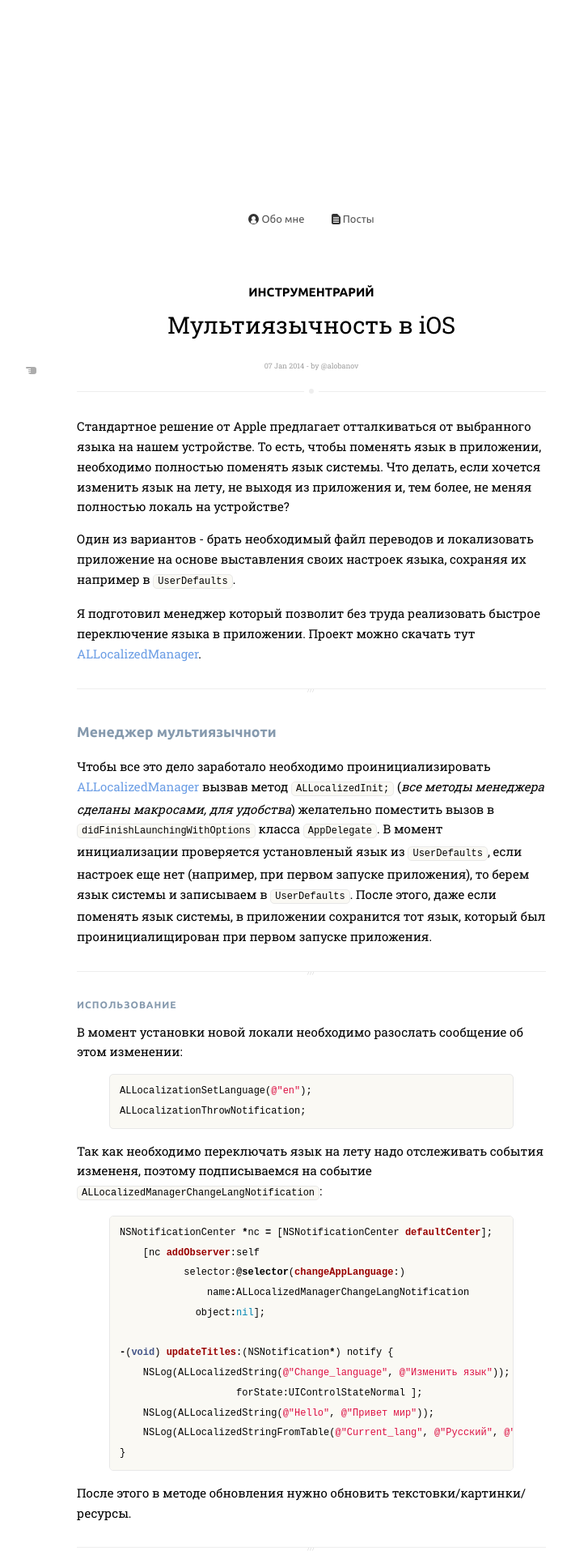
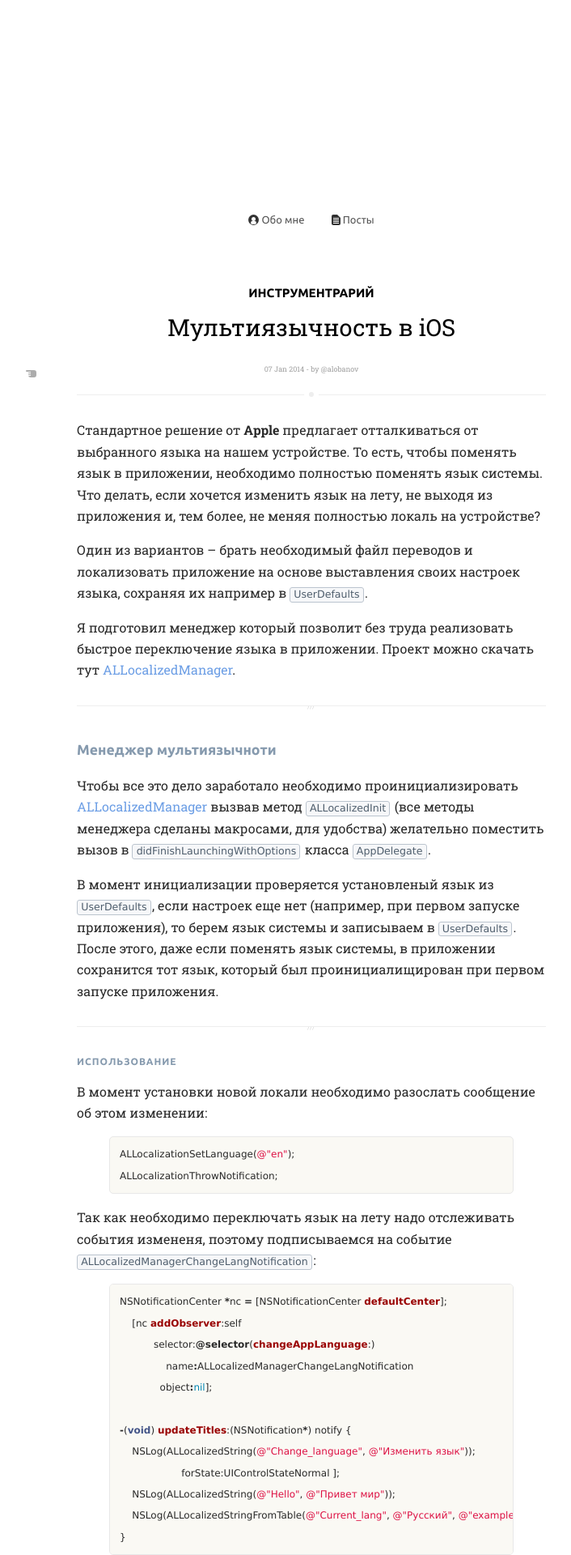
Before and after one commit to alobanov/alobanov.github.io, a Jekyll site: the page built from _posts/2014-01-7-2014-ALLocalizedManager.md, in a window 1280 px wide. Shown: the top 1920 px of the page at 81% size, without its empty margins (255-961 px from the left). Built offline with Jekyll 4.4.1, drawn with Linux system fonts in a browser that asks for light colours; a script that is not in the unit is left out; comment, search, counter and statistics services are not loaded; some of the changed text lies outside the part shown.

Commit message:
update style and post

```diff
--- a/_posts/2014-01-7-2014-ALLocalizedManager.md
+++ b/_posts/2014-01-7-2014-ALLocalizedManager.md
@@ -9,9 +9,9 @@ categories: libs
     <img src="/images/github.svg" alt="GitHub" size="100">
  </div>-->
 
-Стандартное решение от Apple предлагает отталкиваться от выбранного языка на нашем устройстве. То есть, чтобы поменять язык в приложении, необходимо полностью поменять язык системы. Что делать, если хочется изменить язык на лету, не выходя из приложения и, тем более, не меняя полностью локаль на устройстве?
+Стандартное решение от **Apple** предлагает отталкиваться от выбранного языка на нашем устройстве. То есть, чтобы поменять язык в приложении, необходимо полностью поменять язык системы. Что делать, если хочется изменить язык на лету, не выходя из приложения и, тем более, не меняя полностью локаль на устройстве?
 
-Один из вариантов - брать необходимый файл переводов и локализовать приложение на основе выставления своих настроек языка, сохраняя их например в `UserDefaults`.
+Один из вариантов – брать необходимый файл переводов и локализовать приложение на основе выставления своих настроек языка, сохраняя их например в <span class="wordcode">UserDefaults</span>.
 
 Я подготовил менеджер который позволит без труда реализовать быстрое переключение языка в приложении. Проект можно скачать тут [ALLocalizedManager](https://github.com/alobanov/ALLocalizedManager).
 
@@ -19,7 +19,9 @@ categories: libs
 
 #Менеджер мультиязычноти
 
-Чтобы все это дело заработало необходимо проинициализировать   [ALLocalizedManager](https://github.com/alobanov/ALLocalizedManager) вызвав метод `ALLocalizedInit;` (*все методы менеджера сделаны макросами, для удобства*) желательно поместить вызов в `didFinishLaunchingWithOptions` класса `AppDelegate`. В момент инициализации проверяется установленый язык из `UserDefaults`, если настроек еще нет (например, при первом запуске приложения), то берем язык системы и записываем в `UserDefaults`. После этого, даже если поменять язык системы, в приложении сохранится тот язык, который был проинициалищирован при первом запуске приложения.
+Чтобы все это дело заработало необходимо проинициализировать   [ALLocalizedManager](https://github.com/alobanov/ALLocalizedManager) вызвав метод <span class="wordcode">ALLocalizedInit</span> (все методы менеджера сделаны макросами, для удобства) желательно поместить вызов в <span class="wordcode">didFinishLaunchingWithOptions</span> класса <span class="wordcode">AppDelegate</span>.
+
+В момент инициализации проверяется установленый язык из <span class="wordcode">UserDefaults</span>, если настроек еще нет (например, при первом запуске приложения), то берем язык системы и записываем в <span class="wordcode">UserDefaults</span>. После этого, даже если поменять язык системы, в приложении сохранится тот язык, который был проинициалищирован при первом запуске приложения.
 
 ---
 
@@ -32,7 +34,7 @@ ALLocalizationSetLanguage(@"en");
 ALLocalizationThrowNotification;
 {% endhighlight %}
 
-Так как необходимо переключать язык на лету надо отслеживать события измененя, поэтому подписываемся на событие `ALLocalizedManagerChangeLangNotification`:
+Так как необходимо переключать язык на лету надо отслеживать события измененя, поэтому подписываемся на событие <span class="wordcode">ALLocalizedManagerChangeLangNotification</span>:
 
 {% highlight objective-c %}
 NSNotificationCenter *nc = [NSNotificationCenter defaultCenter];
@@ -55,7 +57,7 @@ NSNotificationCenter *nc = [NSNotificationCenter defaultCenter];
 
 ###настройка языков
 
-Логика выбора языка во время первого запуска приложения: берется язык системы и проверяется, есть ли он в определенном нами списке  языков. Если системный язык отсутствует в словаре, берем тот, который отмечен ключом `isDefault`.
+Логика выбора языка во время первого запуска приложения: берется язык системы и проверяется, есть ли он в определенном нами списке  языков. Если системный язык отсутствует в словаре, берем тот, который отмечен ключом <span class="wordcode">isDefault</span>.
 
 Пример словаря языков, который необходимо настроить в зависимости от вашего проекта:
 
--- a/assets/style.css
+++ b/assets/style.css
@@ -1,4 +1,38 @@
 @charset "UTF-8";
+
+
+.wordcode {
+display: inline-block;
+padding: 0 .333em;
+margin-right: .1em;
+font-family: 'Lucida Grande','Lucida Sans Unicode','Lucida Sans',Verdana,Tahoma,sans-serif;
+font-size: 12.6px;
+line-height: 1.333;
+font-style: normal;
+font-weight: normal;
+color: #4f5e6d;
+background: #f6f7f9;
+border: 1px solid #bbc4ce;
+-webkit-border-radius: 3px;
+-moz-border-radius: 3px;
+-o-border-radius: 3px;
+-ms-border-radius: 3px;
+border-radius: 3px;
+}
+
+.notice {
+  margin-top: 12.5px;
+  margin-bottom: 12.5px;
+  padding: 12.5px 1em 15.5px 1em;
+  color: #2c2b21;
+  border: 1px solid #f7ec6e;
+  background: #fcf9cf;
+  -webkit-border-radius: 3px;
+  -moz-border-radius: 3px;
+  -o-border-radius: 3px;
+  -ms-border-radius: 3px;
+  border-radius: 3px;
+}
 
 /*banner*/
 
@@ -26,15 +60,14 @@ body {
   line-height: 1.65em;
   font-family: 'Roboto Slab', serif;
   font-weight: 400;
-  font-size: 15px;
-  background-color: #fff; }
+  font-size: 16px;
+  background-color: #fff;
+  color: #292929;
+  }
 
 a {
   color: #6c9ee5;
   text-decoration: none;
-  }
-  .a:hover, .document a:hover {
-    border-bottom: 1px solid #333;
   }
 
   h1, h2, h3, h4 {
@@ -150,17 +183,21 @@ a {
 article img {
   max-width: 100%; }
 article h3 {
-  line-height: 0.9em;
+  line-height: 1.2em;
   text-transform: uppercase;
   font-size: .75rem;
   letter-spacing: .08em;
   text-decoration: none;}
 article h4 {
-  line-height: 0.9em;
+  line-height: 1.4em;
   font-size: .65rem;
   text-decoration: none;
   text-align: center;
-  color: #ccc;
+  color: #666;
+  }
+
+  article a:hover, .document a:hover {
+    text-decoration: underline;
   }
 
 .a-cat, .a-house, .a-person, .a-page {
@@ -568,6 +605,7 @@ hr {
  */
 pre,
 code {
+  font-family: 'Lucida Grande','Lucida Sans Unicode','Lucida Sans',Verdana,Tahoma,sans-serif;
   font-size: 12px;
   border: 1px solid #e8e8e8;
   border-radius: 5px;
```
Also changed, not shown: other parts of _posts/2014-01-7-2014-ALLocalizedManager.md (+2 -0 lines), _posts/2014-01-4-2014-MVC.md (+3 -3 lines), 1 other file.
